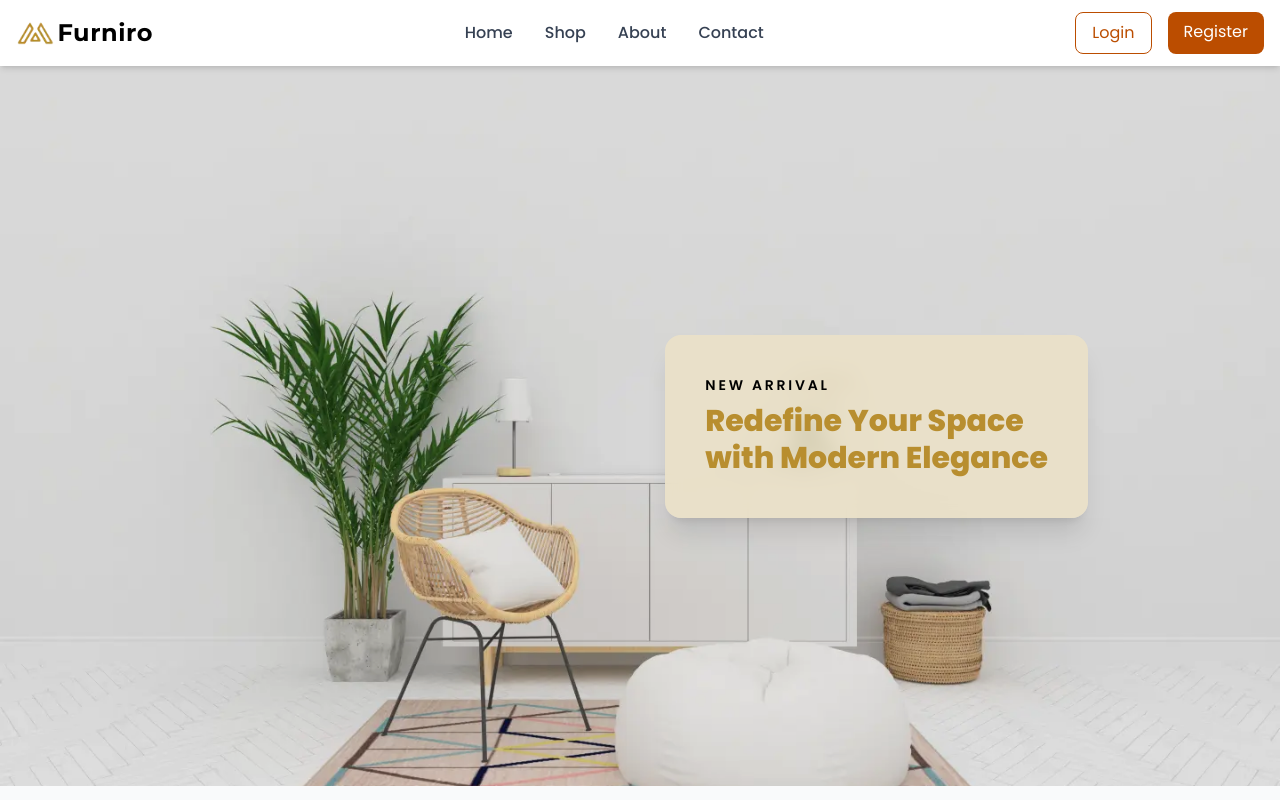
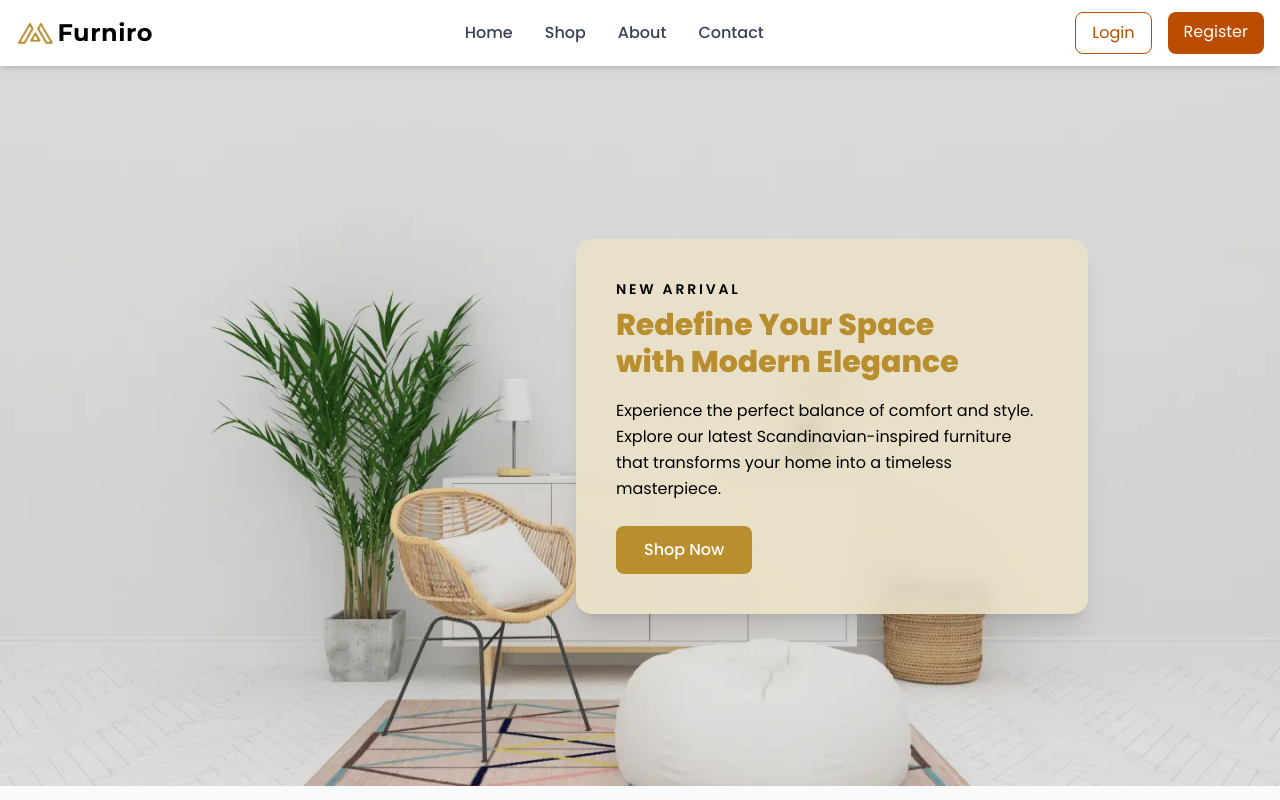
Before and after one commit to touhidtamim/Furniro, a React (Vite) app: page / in a window 1280 px wide. Shown: the top 800 px of the page. Built offline with nearby package versions, Linux system fonts and the light colour scheme.

Commit message:
added new section in banner

```diff
--- a/src/Components/Home/Banner.jsx
+++ b/src/Components/Home/Banner.jsx
@@ -24,6 +24,16 @@ const Banner = () => {
           Redefine Your Space <br className="hidden sm:block" /> with Modern
           Elegance
         </h3>
+
+        <p className="mt-3 sm:mt-4 text-sm sm:text-base text-black leading-relaxed">
+          Experience the perfect balance of comfort and style. Explore our
+          latest Scandinavian-inspired furniture that transforms your home into
+          a timeless masterpiece.
+        </p>
+
+        <button className="mt-5 sm:mt-6 px-6 sm:px-7 py-2.5 sm:py-3 bg-[#B88E2F] text-white text-sm sm:text-base font-medium rounded-lg hover:bg-gray-800 transition">
+          Shop Now
+        </button>
       </div>
     </section>
   );
```
